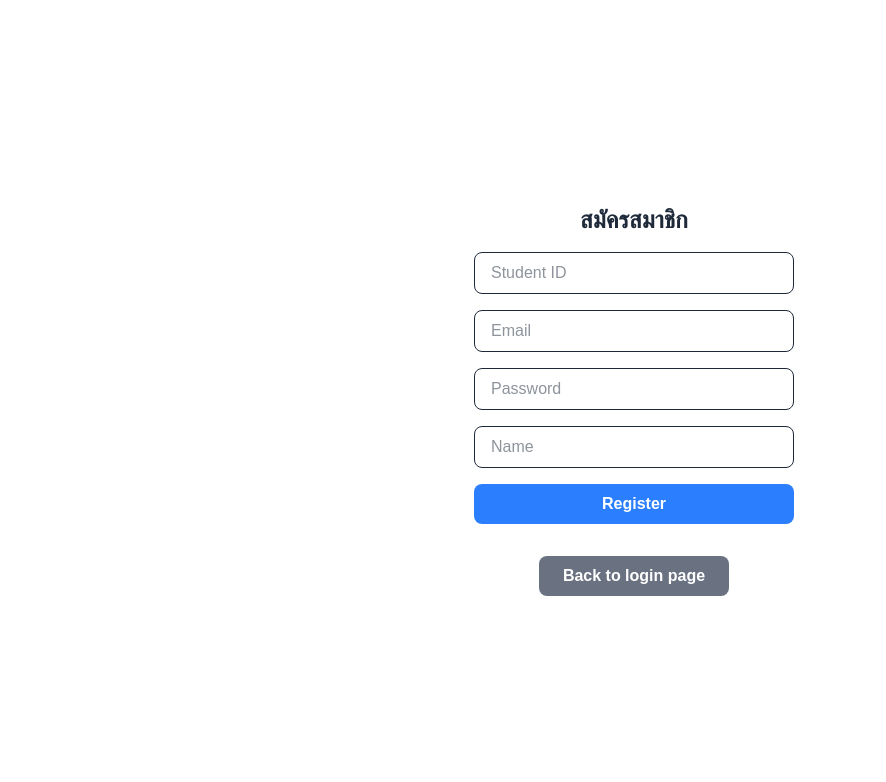
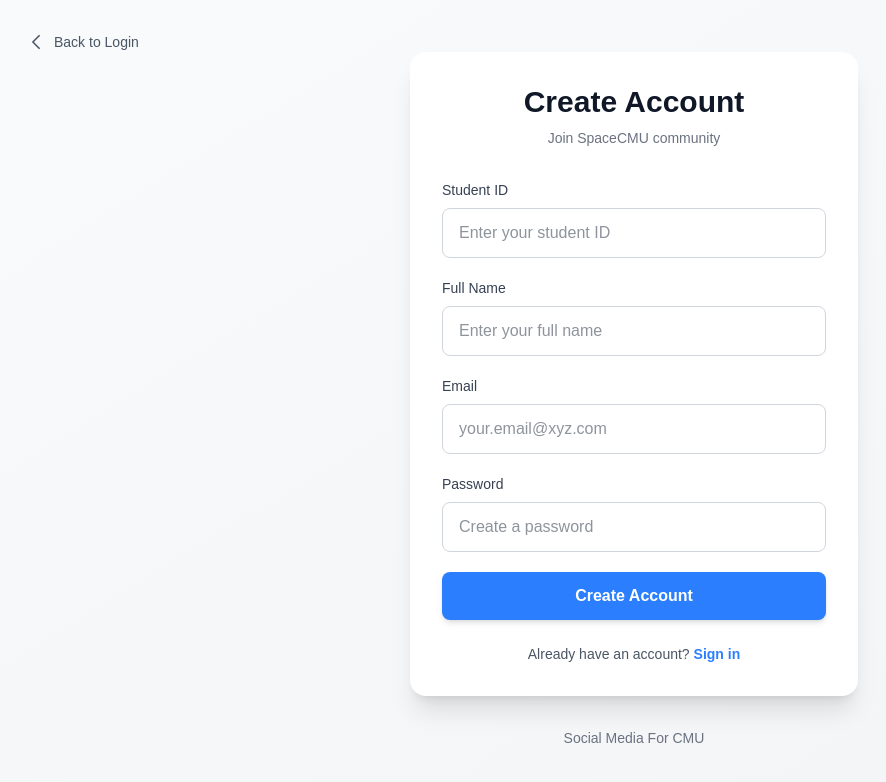
Before and after one commit to PantawatB/SpaceCMU, a Next.js app in the folder spacecmu/: page /Register in a window 1280 px wide. Shown: the top 782 px of the page, without its empty margins (6-892 px from the left). Built offline with nearby package versions, Linux system fonts and the light colour scheme; no server answers.

Commit message:
register

```diff
--- a/spacecmu/src/app/Register/page.tsx
+++ b/spacecmu/src/app/Register/page.tsx
@@ -42,56 +42,141 @@ export default function RegisterPage() {
   };
 
   return (
-    <div className="flex flex-col items-center justify-center min-h-screen bg-white text-gray-800">
-      <h1 className="text-2xl font-bold mb-4">สมัครสมาชิก</h1>
-      <form className="flex flex-col gap-4 w-80 mb-8" onSubmit={handleSubmit}>
+    <div className="flex flex-col items-center justify-center min-h-screen bg-gradient-to-br from-gray-50 to-gray-100 text-gray-800 relative">
+      {/* Back to Login Button */}
+      <Link
+        href="/Login"
+        className="absolute top-8 left-8 flex items-center gap-2 text-gray-600 hover:text-gray-900 transition-colors group"
+      >
+        <svg xmlns="http://www.w3.org/2000/svg" fill="none" viewBox="0 0 24 24" strokeWidth={2} stroke="currentColor" className="w-5 h-5">
+          <path strokeLinecap="round" strokeLinejoin="round" d="M15.75 19.5L8.25 12l7.5-7.5" />
+        </svg>
+        <span className="text-sm font-medium">Back to Login</span>
+      </Link>
+
+      {/* Register Card */}
+      <div className="bg-white rounded-2xl shadow-xl p-8 w-full max-w-md">
+        {/* Header */}
+        <div className="text-center mb-8">
+          <h1 className="text-3xl font-bold text-gray-900 mb-2">Create Account</h1>
+          <p className="text-gray-500 text-sm">Join SpaceCMU community</p>
+        </div>
+
+        {/* Form */}
+        <form className="flex flex-col gap-5" onSubmit={handleSubmit}>
+          {/* Student ID Input */}
+          <div>
+            <label className="block text-sm font-medium text-gray-700 mb-2">
+              Student ID
+            </label>
             <input
               name="studentId"
               type="text"
-          placeholder="Student ID"
+              placeholder="Enter your student ID"
               value={form.studentId}
               onChange={handleChange}
-          className="px-4 py-2 border rounded-lg focus:outline-none focus:ring-2 focus:ring-blue-400"
+              className="w-full px-4 py-3 border border-gray-300 rounded-lg focus:outline-none focus:ring-2 focus:ring-blue-500 focus:border-transparent transition"
               required
             />
+          </div>
+
+          {/* Name Input */}
+          <div>
+            <label className="block text-sm font-medium text-gray-700 mb-2">
+              Full Name
+            </label>
+            <input
+              name="name"
+              type="text"
+              placeholder="Enter your full name"
+              value={form.name}
+              onChange={handleChange}
+              className="w-full px-4 py-3 border border-gray-300 rounded-lg focus:outline-none focus:ring-2 focus:ring-blue-500 focus:border-transparent transition"
+              required
+            />
+          </div>
+
+          {/* Email Input */}
+          <div>
+            <label className="block text-sm font-medium text-gray-700 mb-2">
+              Email
+            </label>
             <input
               name="email"
               type="email"
-          placeholder="Email"
+              placeholder="your.email@xyz.com"
               value={form.email}
               onChange={handleChange}
-          className="px-4 py-2 border rounded-lg focus:outline-none focus:ring-2 focus:ring-blue-400"
+              className="w-full px-4 py-3 border border-gray-300 rounded-lg focus:outline-none focus:ring-2 focus:ring-blue-500 focus:border-transparent transition"
               required
             />
+          </div>
+
+          {/* Password Input */}
+          <div>
+            <label className="block text-sm font-medium text-gray-700 mb-2">
+              Password
+            </label>
             <input
               name="password"
               type="password"
-          placeholder="Password"
+              placeholder="Create a password"
               value={form.password}
               onChange={handleChange}
-          className="px-4 py-2 border rounded-lg focus:outline-none focus:ring-2 focus:ring-blue-400"
+              className="w-full px-4 py-3 border border-gray-300 rounded-lg focus:outline-none focus:ring-2 focus:ring-blue-500 focus:border-transparent transition"
               required
             />
-        <input
-          name="name"
-          type="text"
-          placeholder="Name"
-          value={form.name}
-          onChange={handleChange}
-          className="px-4 py-2 border rounded-lg focus:outline-none focus:ring-2 focus:ring-blue-400"
-          required
-        />
-        {error && <div className="text-red-500 text-sm">{error}</div>}
-        {success && <div className="text-green-500 text-sm">{success}</div>}
+          </div>
+
+          {/* Error Message */}
+          {error && (
+            <div className="bg-red-50 border border-red-200 text-red-600 text-sm px-4 py-3 rounded-lg">
+              {error}
+            </div>
+          )}
+
+          {/* Success Message */}
+          {success && (
+            <div className="bg-green-50 border border-green-200 text-green-600 text-sm px-4 py-3 rounded-lg">
+              {success}
+            </div>
+          )}
+
+          {/* Register Button */}
           <button
             type="submit"
-          className="px-6 py-2 rounded-lg bg-blue-500 text-white font-semibold hover:bg-blue-600 transition"
+            className="w-full px-6 py-3 rounded-lg bg-blue-500 text-white font-semibold hover:bg-blue-600 transition-colors shadow-md hover:shadow-lg disabled:opacity-50 disabled:cursor-not-allowed"
             disabled={loading}
           >
-          {loading ? 'Registering...' : 'Register'}
+            {loading ? (
+              <span className="flex items-center justify-center gap-2">
+                <svg className="animate-spin h-5 w-5 text-white" xmlns="http://www.w3.org/2000/svg" fill="none" viewBox="0 0 24 24">
+                  <circle className="opacity-25" cx="12" cy="12" r="10" stroke="currentColor" strokeWidth="4"></circle>
+                  <path className="opacity-75" fill="currentColor" d="M4 12a8 8 0 018-8V0C5.373 0 0 5.373 0 12h4zm2 5.291A7.962 7.962 0 014 12H0c0 3.042 1.135 5.824 3 7.938l3-2.647z"></path>
+                </svg>
+                Creating Account...
+              </span>
+            ) : (
+              'Create Account'
+            )}
           </button>
         </form>
-      <Link href="/Login" className="px-6 py-2 rounded-lg bg-gray-500 text-white font-semibold hover:bg-gray-600 transition">Back to login page</Link>
+
+        {/* Login Link */}
+        <div className="mt-6 text-center">
+          <p className="text-sm text-gray-600">
+            Already have an account?{' '}
+            <Link href="/Login" className="text-blue-500 font-semibold hover:text-blue-600 transition-colors">
+              Sign in
+            </Link>
+          </p>
+        </div>
+      </div>
+
+      {/* Footer Text */}
+      <p className="mt-8 text-gray-500 text-sm">
+        Social Media For CMU
+      </p>
     </div>
   );
 }
```
Lines whose indentation alone changed are shown as unchanged.
